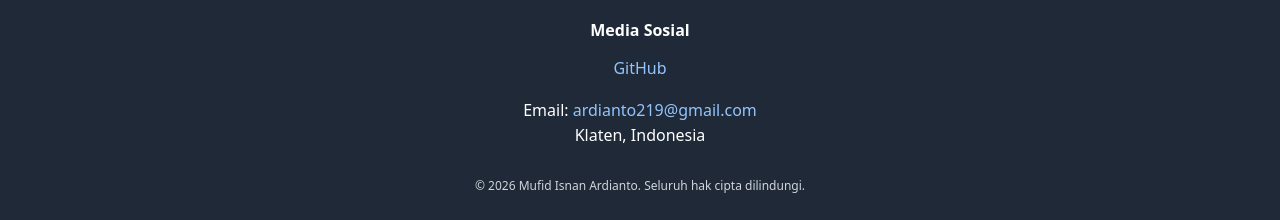
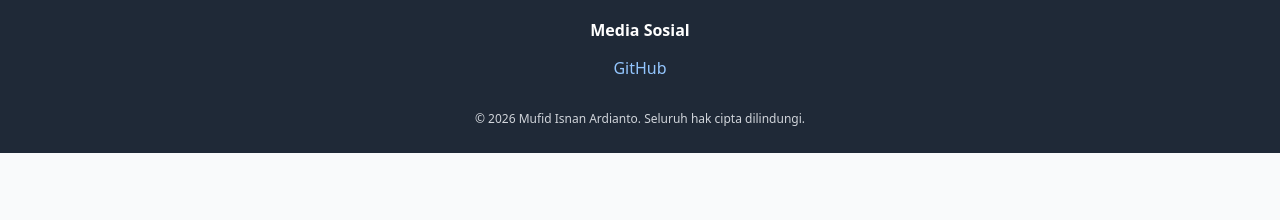
Before and after one commit to mufid219/proyek-1-landing-page, a plain HTML site: page tentang.html in a window 1280 px wide. Shown: the part 2150-2370 px from the top of the page. After the commit the page ends 2303 px from the top, so only its background shows below. Drawn offline with Linux system fonts and the light colour scheme.

Commit message:
Hari 3: Memperbaiki lighthouse score best practice

```diff
--- a/tentang.html
+++ b/tentang.html
@@ -183,11 +183,6 @@
         <li><a href="https://github.com/mufid219" target="_blank" rel="noopener noreferrer">GitHub</a></li>
       </ul>
 
-      <p>
-        Email: <a href="mailto:ardianto219@gmail.com">ardianto219@gmail.com</a><br>
-        Klaten, Indonesia
-      </p>
-
       <p class="copyright"><small>&copy; 2026 Mufid Isnan Ardianto. Seluruh hak cipta dilindungi.</small></p>
     </div>
   </footer>
```
Also changed, not shown: index.html (+1 -7 lines).
